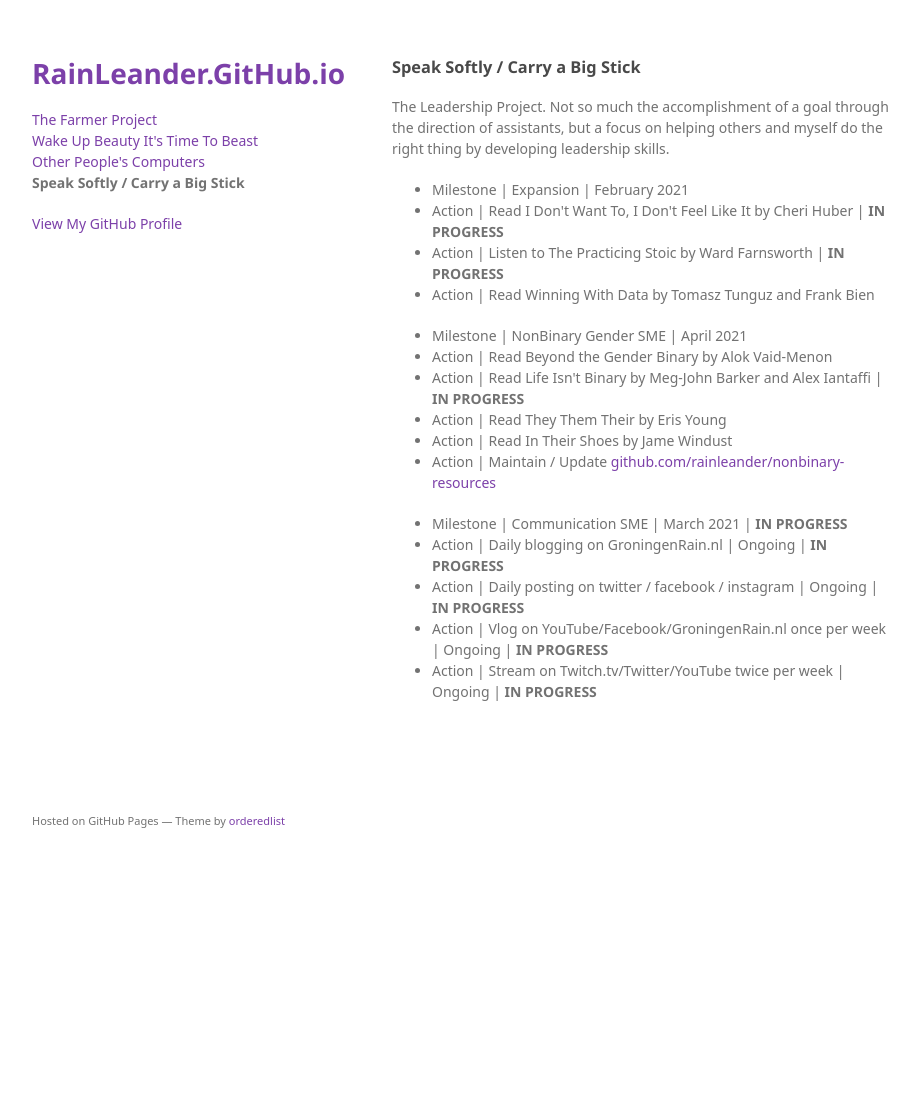
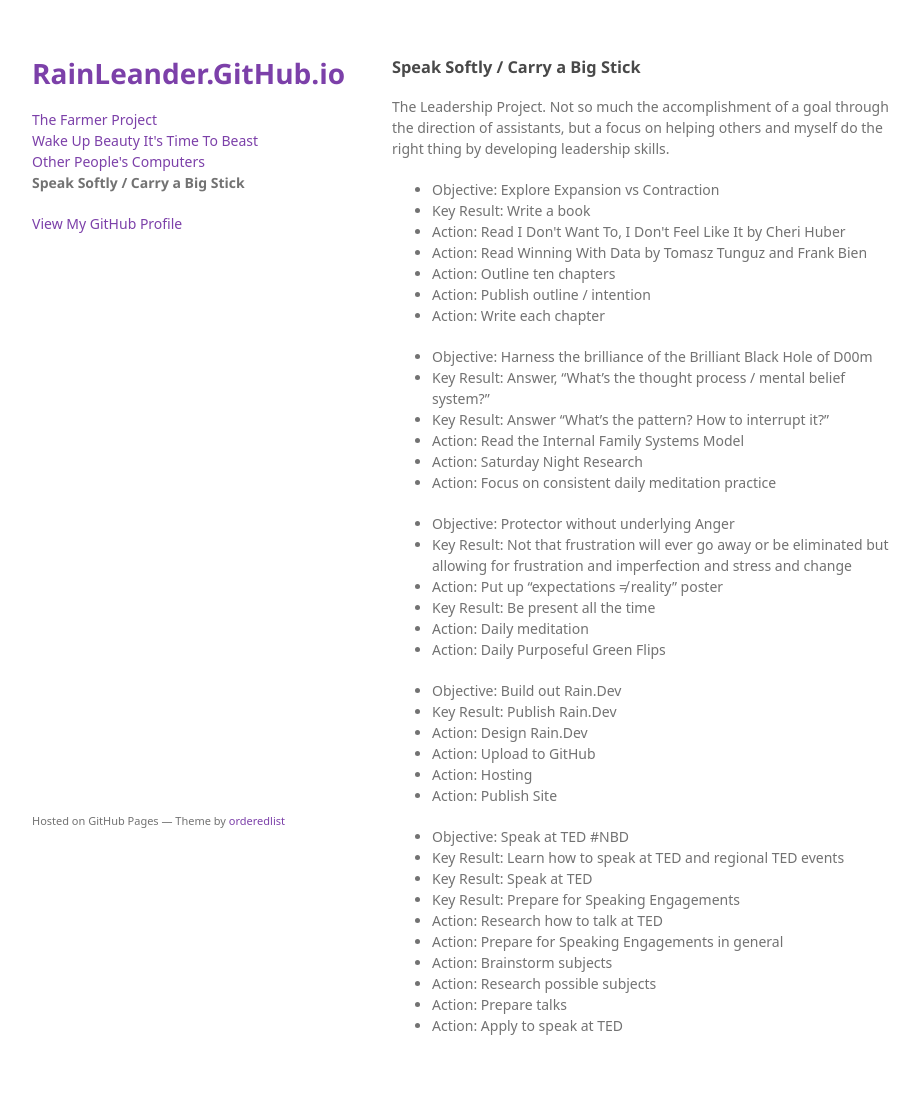
Before and after one commit to rainleander/rainleander.github.io, a Jekyll site: the page speak-softly.html, which Jekyll copies as it is, in a window 1280 px wide. Shown: the whole page, without its empty margins (178-1098 px from the left). Built offline with Jekyll 4.4.1, drawn with Linux system fonts in a browser that asks for light colours; some web fonts are replaced; before the commit the page ends 900 px from its top, so only the background shows below that.

Commit message:
Update speak-softly.html

```diff
--- a/speak-softly.html
+++ b/speak-softly.html
@@ -29,24 +29,45 @@
 <a id="speak-softly-carry-a-big-stick" class="anchor" href="#speak-softly-carry-a-big-stick" aria-hidden="true"><span aria-hidden="true" class="octicon octicon-link"></span></a>Speak Softly / Carry a Big Stick</h3>
 <p>The Leadership Project. Not so much the accomplishment of a goal through the direction of assistants, but a focus on helping others and myself do the right thing by developing leadership skills.</p>
 
-        <p>
-        <ul><li>Milestone | Expansion | February 2021</li>
-        <li>Action | Read I Don't Want To, I Don't Feel Like It by Cheri Huber | <b>IN PROGRESS</b></li>
-        <li>Action | Listen to The Practicing Stoic by Ward Farnsworth | <b>IN PROGRESS</b></li>
-        <li>Action | Read Winning With Data by Tomasz Tunguz and Frank Bien</li></ul>
+        <p><ul><li>Objective: Explore Expansion vs Contraction</li>
+        <li>Key Result: Write a book</li>
+        <li>Action: Read I Don't Want To, I Don't Feel Like It by Cheri Huber</li>
+        <li>Action: Read Winning With Data by Tomasz Tunguz and Frank Bien</li>
+        <li>Action: Outline ten chapters</li>
+        <li>Action: Publish outline / intention</li>
+        <li>Action: Write each chapter</li></ul>
 
-        <ul><li>Milestone | NonBinary Gender SME | April 2021</li>
-          <li>Action | Read Beyond the Gender Binary by Alok Vaid-Menon</li>
-          <li>Action | Read Life Isn't Binary by Meg-John Barker and Alex Iantaffi | <b>IN PROGRESS</b></li>
-          <li>Action | Read They Them Their by Eris Young</li>
-          <li>Action | Read In Their Shoes by Jame Windust</li>
-          <li>Action | Maintain / Update <a href="https://github.com/rainleander/nonbinary-resources">github.com/rainleander/nonbinary-resources</a></li></ul>
+        <ul><li>Objective: Harness the brilliance of the Brilliant Black Hole of D00m</li>
+          <li>Key Result: Answer, “What’s the thought process / mental belief system?”</li>
+          <li>Key Result: Answer “What’s the pattern? How to interrupt it?”</li>
+          <li>Action: Read the Internal Family Systems Model</li>
+          <li>Action: Saturday Night Research</li>
+          <li>Action: Focus on consistent daily meditation practice</li></ul>
 
-        <ul><li>Milestone | Communication SME | March 2021 | <b>IN PROGRESS</b></li>
-        <li>Action | Daily blogging on GroningenRain.nl | Ongoing | <b>IN PROGRESS</b></li>
-        <li>Action | Daily posting on twitter / facebook / instagram | Ongoing | <b>IN PROGRESS</b></li>
-        <li>Action | Vlog on YouTube/Facebook/GroningenRain.nl once per week | Ongoing | <b>IN PROGRESS</b></li>
-        <li>Action | Stream on Twitch.tv/Twitter/YouTube twice per week | Ongoing | <b>IN PROGRESS</b></li></ul></p>
+        <ul><li>Objective: Protector without underlying Anger</li>
+          <li>Key Result: Not that frustration will ever go away or be eliminated but allowing for frustration and imperfection and stress and change</li>
+          <li>Action: Put up “expectations ≠ reality” poster</li>
+          <li>Key Result: Be present all the time</li>
+          <li>Action: Daily meditation</li>
+          <li>Action: Daily Purposeful Green Flips</li></ul>
+
+        <ul><li>Objective: Build out Rain.Dev</li>
+          <li>Key Result: Publish Rain.Dev</li>
+          <li>Action: Design Rain.Dev</li>
+          <li>Action: Upload to GitHub</li>
+          <li>Action: Hosting</li>
+          <li>Action: Publish Site</li></ul>
+
+        <ul><li>Objective: Speak at TED #NBD</li>
+          <li>Key Result: Learn how to speak at TED and regional TED events</li>
+          <li>Key Result: Speak at TED</li>
+          <li>Key Result: Prepare for Speaking Engagements</li>
+          <li>Action: Research how to talk at TED</li>
+          <li>Action: Prepare for Speaking Engagements in general</li>
+          <li>Action: Brainstorm subjects</li>
+          <li>Action: Research possible subjects</li>
+          <li>Action: Prepare talks</li>
+          <li>Action: Apply to speak at TED</li></ul></p>
 
       </section>
       <footer>
```
